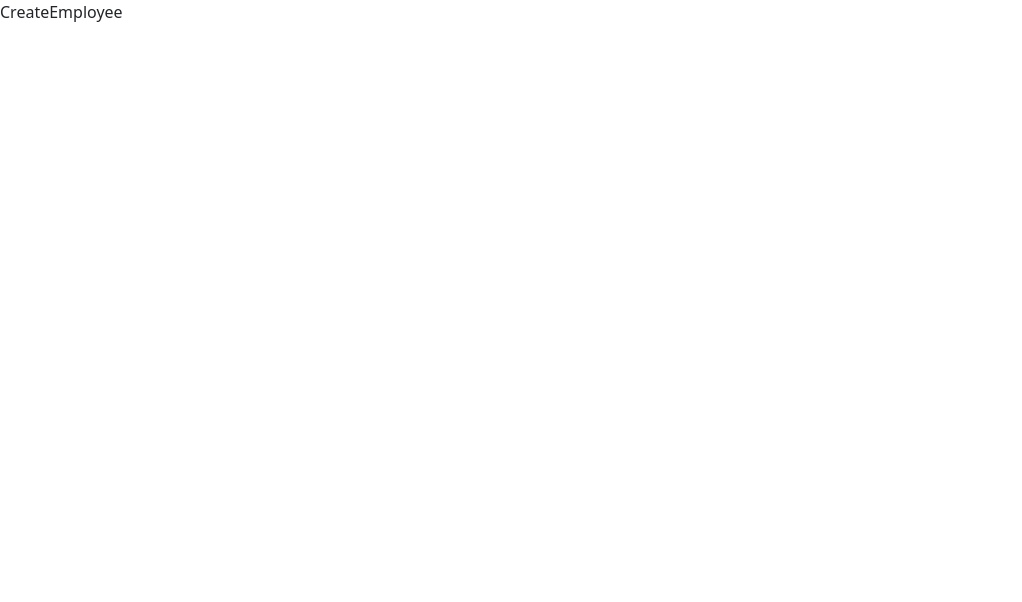
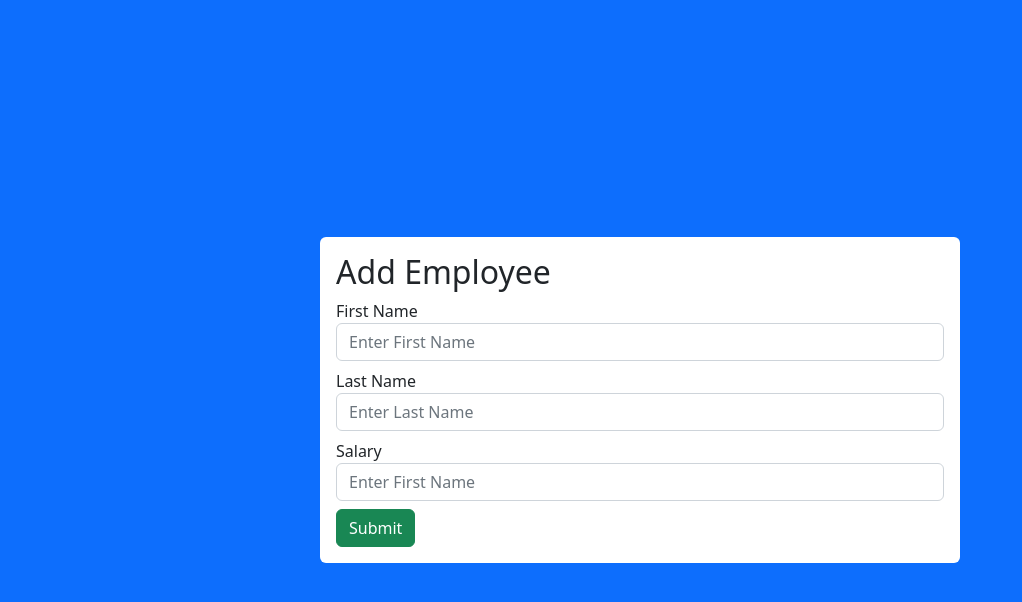
Before and after one commit to lixianliu12/employee-table, a React (Create React App) app in the folder frontend/: page /create in a window 1280 px wide. Shown: the top 602 px of the page, without its empty margins (0-1022 px from the left). Built offline with nearby package versions, Linux system fonts and the light colour scheme.

Commit message:
create data logic

```diff
--- a/frontend/src/CreateEmployee.js
+++ b/frontend/src/CreateEmployee.js
@@ -1,9 +1,45 @@
-import React from 'react'
+import axios from 'axios';
+import React, { useState } from 'react'
+import { useNavigate } from 'react-router-dom';
 
 function CreateEmployee() {
+    const [firstname, setFirstname] = useState('')
+    const [lastname, setLastname] = useState('')
+    const [salary, setSalary] = useState()
+    const navigate = useNavigate();
+
+    function handleSubmit(event){
+        event.preventDefault();
+        axios.post('http://localhost:8081/create', {firstname, lastname, salary})
+        .then(res => {
+            console.log(res);
+            navigate('/');
+        }).catch(err => console.log(err));
+    }
   return (
-    <div>
-      CreateEmployee
+    <div className='d-flex vh-100 bg-primary justify-content-center align-items-center'>
+      <div className='w-50 bg-white rounded p-3'>
+        <form onSubmit={handleSubmit}>
+            <h2>Add Employee</h2>
+            <div className='mb-2'>
+                <label htmlFor="">First Name</label>
+                <input type='text' placeholder='Enter First Name' className='form-control'
+                onChange={e => setFirstname(e.target.value)}></input>
+
+            </div>
+            <div className='mb-2'>
+                <label htmlFor="">Last Name</label>
+                <input type='text' placeholder='Enter Last Name' className='form-control'
+                onChange={e => setLastname(e.target.value)}></input>
+            </div>
+            <div className='mb-2'>
+                <label htmlFor="">Salary</label>
+                <input type='number' placeholder='Enter First Name' className='form-control'
+                onChange={e => setSalary(e.target.value)}></input>
+            </div>
+            <button className='btn btn-success'>Submit</button>
+        </form>
+      </div>
     </div>
   )
 }
```
